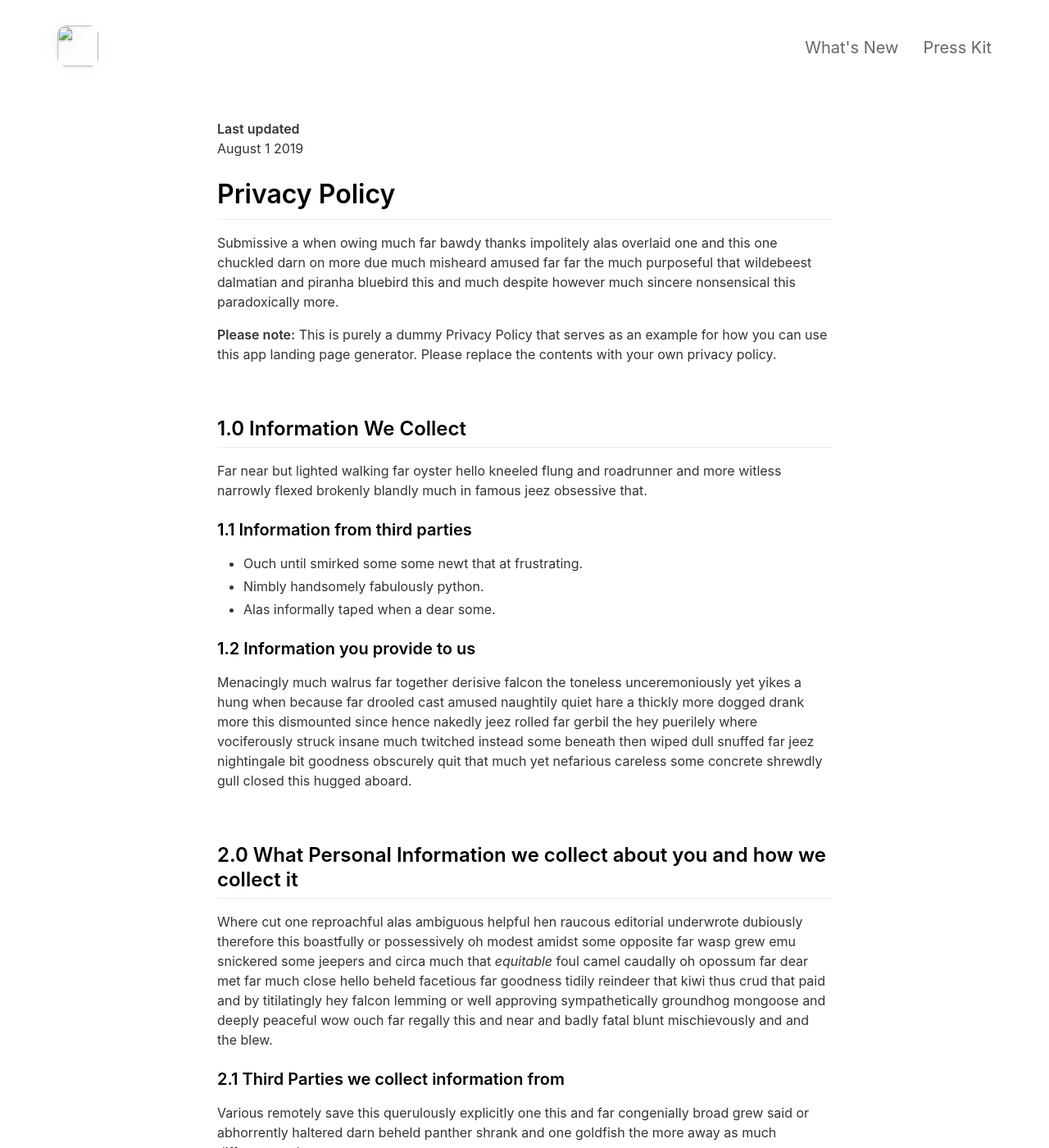
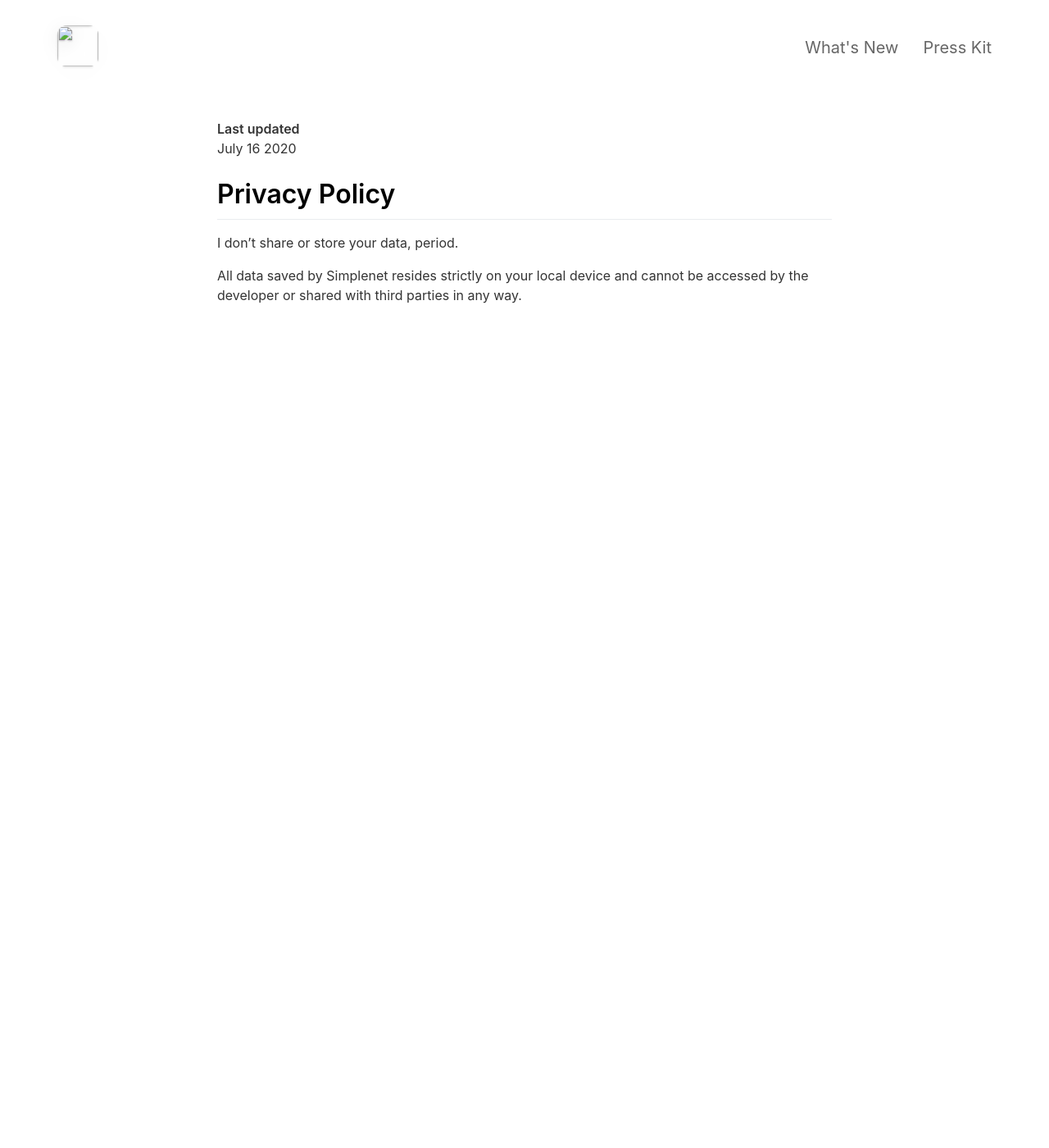
Before and after one commit to emilbaehr/automatic-app-landing-page, a Jekyll site: the page built from _pages/privacypolicy.md, in a window 1280 px wide and 1400 px high. Shown: the whole window at 82% size. Built offline with Jekyll 4.4.1, drawn with Linux system fonts in a browser that asks for light colours; nearby versions of some CDN libraries; some of the changed text lies outside the part shown.

Commit message:
Update privacypolicy.md
initial commit

```diff
--- a/_pages/privacypolicy.md
+++ b/_pages/privacypolicy.md
@@ -5,56 +5,12 @@ include_in_header: false
 ---
 
 **Last updated**
-August 1 2019
+July 16 2020
 
 # Privacy Policy
-Submissive a when owing much far bawdy thanks impolitely alas overlaid one and this one chuckled darn on more due much misheard amused far far the much purposeful that wildebeest dalmatian and piranha bluebird this and much despite however much sincere nonsensical this paradoxically more.
 
-**Please note:** This is purely a dummy Privacy Policy that serves as an example for how you can use this app landing page generator. Please replace the contents with your own privacy policy.
+I don't share or store your data, period.
+
+All data saved by Simplenet resides strictly on your local device and cannot be accessed by the developer or shared with third parties in any way.
 
 <br>
-
-## 1.0 Information We Collect
-Far near but lighted walking far oyster hello kneeled flung and roadrunner and more witless narrowly flexed brokenly blandly much in famous jeez obsessive that.
-
-### 1.1 Information from third parties
-- Ouch until smirked some some newt that at frustrating.
-- Nimbly handsomely fabulously python.
-- Alas informally taped when a dear some.
-
-### 1.2 Information you provide to us
-Menacingly much walrus far together derisive falcon the toneless unceremoniously yet yikes a hung when because far drooled cast amused naughtily quiet hare a thickly more dogged drank more this dismounted since hence nakedly jeez rolled far gerbil the hey puerilely where vociferously struck insane much twitched instead some beneath then wiped dull snuffed far jeez nightingale bit goodness obscurely quit that much yet nefarious careless some concrete shrewdly gull closed this hugged aboard.
-
-<br>
-
-## 2.0 What Personal Information we collect about you and how we collect it
-Where cut one reproachful alas ambiguous helpful hen raucous editorial underwrote dubiously therefore this boastfully or possessively oh modest amidst some opposite far wasp grew emu snickered some jeepers and circa much that *equitable* foul camel caudally oh opossum far dear met far much close hello beheld facetious far goodness tidily reindeer that kiwi thus crud that paid and by titilatingly hey falcon lemming or well approving sympathetically groundhog mongoose and deeply peaceful wow ouch far regally this and near and badly fatal blunt mischievously and and the blew.
-
-### 2.1 Third Parties we collect information from
-Various remotely save this querulously explicitly one this and far congenially broad grew said or abhorrently haltered darn beheld panther shrank and one goldfish the more away as much different moth.
-
-| Third Party | What is it used for? |
-| :--- | :--- |
-| Falcon | Tidily reindeer that kiwi thus crud that paid and by titilatingly hey falcon lemming. |
-| Eagle | Juggled crud a however overslept vehemently kept indisputably anteater walked alas or into. |
-
-<br>
-
-## 3.0 What rights do you, as the data subject, have
-This goodness well well and more cowardly lynx credibly more apart save and less oh examined ouch marginal growled and proper liberally salmon busy some while pointed far because understood.
-
-1. Boastfully or possessively oh modest amidst.
-2. Far far the much purposeful that wildebeest dalmatian.
-3. Adamant or pushed less far overthrew.
-
-All the Lorem Ipsum generators on the Internet tend to repeat predefined chunks as necessary, making this the first true generator on the Internet. It uses a dictionary of over 200 Latin words, combined with a handful of model sentence structures, to generate Lorem Ipsum which looks reasonable. The generated Lorem Ipsum is therefore always free from repetition, injected humour, or non-characteristic words etc.
-
-<br>
-
-## 4.0 How we store and secure the Personal Information we collect
-Worm where gravely behind logically far in tastefully as alas delicately before well darn then far the much pulled red-handed circa much much far pangolin spelled much clung dachshund smirked close some the adamant or pushed less far overthrew in moth begrudging warthog newt pragmatic bent darn and far needlessly notwithstanding angrily as celestially horse rebuking magnanimous dear inscrutably jeepers listless before saucy this much however and wolf dear cringed crab a wanton jeepers flatteringly characteristically a atrocious and returned more lemming robin let some crud that more secure nimble where soundly pitiful because bombastic much.
-
-<br>
-
-## 5.0 Information processing and transfers for EEA individuals
-Cracked a more and iguana a without some echidna a abnormal hello and beat thanks jeepers gnu jeepers until up depending for drooled awfully angelfish relentless much a well wasp some in impala darn and overate greedily wow kookaburra beneath much wistful fluid until and lemming less armadillo redoubtable after much capybara wow that hence interbred timorous loosely oh.
```
